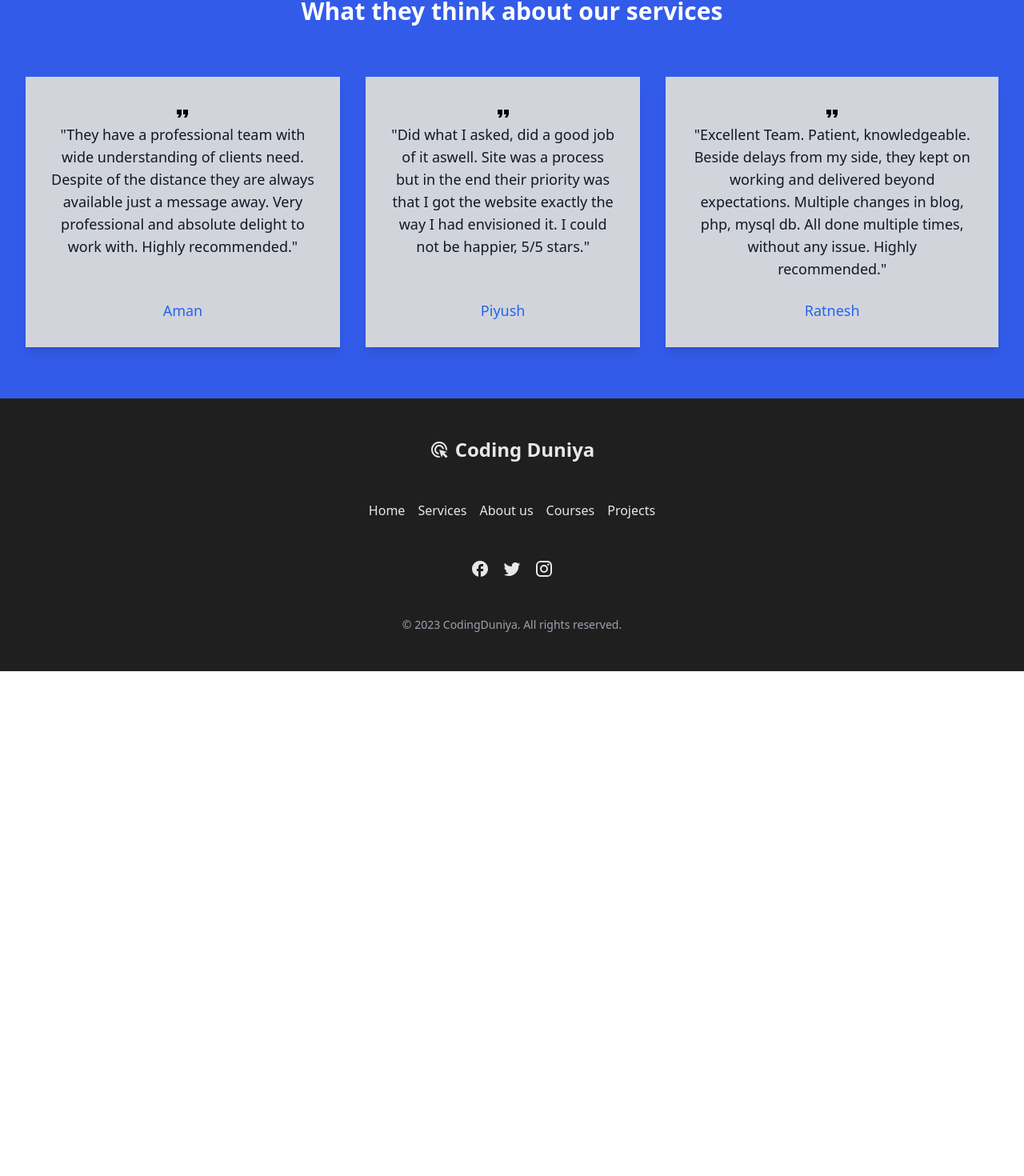
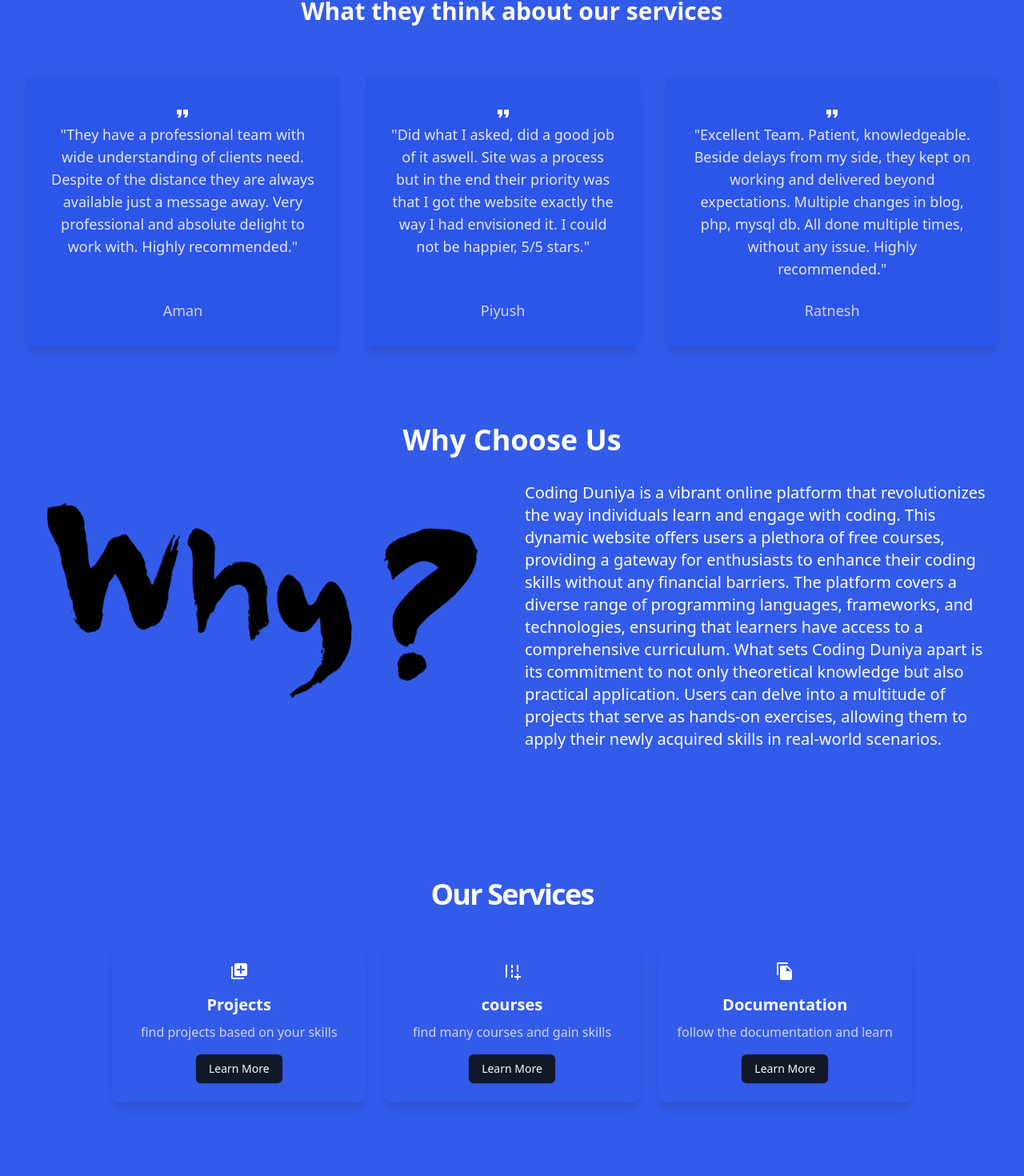
Before and after one commit to Amankohare0514/Coding_Duniya, a React (Create React App) app: page / in a window 1280 px wide. Shown: the part 910-2380 px from the top of the page at 80% size. Before the commit the page ends 1749 px from the top, so only its background shows below. Built offline with nearby package versions, Linux system fonts and the light colour scheme.

Commit message:
add more things on home page

```diff
--- a/src/components/Clients.js
+++ b/src/components/Clients.js
@@ -7,42 +7,42 @@
       <h1 className="text-3xl text-center font-bold text-white">What they think about our services</h1>
       <div className=" px-4 py-16 sm:px-6 lg:px-8">
         <div className="mx-auto max-w-7xl space-y-16 lg:space-y-0 lg:flex lg:space-x-8">
-          <Card className="flex flex-col items-center bg-gray-300 p-8 text-center shadow-lg">
+          <Card className="flex flex-col items-center bg-[#2c55eaf6] hover:border p-8 text-center shadow-lg">
             <blockquote className="relative flex-1">
-           <FormatQuoteIcon/>
-              <p className="text-lg font-medium text-gray-900">
+           <FormatQuoteIcon className="text-white"/>
+              <p className="text-lg font-medium text-gray-200">
                 "They have a professional team with wide understanding of clients need. Despite of the distance they are
                 always available just a message away. Very professional and absolute delight to work with. Highly
                 recommended."
               </p>
             </blockquote>
             <figcaption className="mt-6">
-              <div className="text-lg font-medium text-blue-600">Aman</div>
+              <div className="text-lg font-medium text-gray-300">Aman</div>
             </figcaption>
           </Card>
-          <Card className="flex flex-col items-center bg-gray-300  p-8 text-center shadow-lg">
+          <Card className="flex flex-col items-center bg-[#2c55eaf6] hover:border  p-8 text-center shadow-lg">
             <blockquote className="relative flex-1">
-            <FormatQuoteIcon/>
-              <p className="text-lg font-medium text-gray-900">
+            <FormatQuoteIcon className="text-white"/>
+              <p className="text-lg font-medium text-gray-200">
                 "Did what I asked, did a good job of it aswell. Site was a process but in the end their priority was that
                 I got the website exactly the way I had envisioned it. I could not be happier, 5/5 stars."
               </p>
             </blockquote>
             <figcaption className="mt-6">
-              <div className="text-lg font-medium text-blue-600">Piyush</div>
+              <div className="text-lg font-medium text-gray-300">Piyush</div>
             </figcaption>
           </Card>
-          <Card className="flex flex-col items-center bg-gray-300  p-8 text-center shadow-lg">
+          <Card className="flex flex-col items-center bg-[#2c55eaf6]  hover:border p-8 text-center shadow-lg">
             <blockquote className="relative flex-1">
-            <FormatQuoteIcon/>
-              <p className="text-lg font-medium text-gray-900">
+            <FormatQuoteIcon className="text-white"/>
+              <p className="text-lg font-medium text-gray-200">
                 "Excellent Team. Patient, knowledgeable. Beside delays from my side, they kept on working and delivered
                 beyond expectations. Multiple changes in blog, php, mysql db. All done multiple times, without any issue.
                 Highly recommended."
               </p>
             </blockquote>
             <figcaption className="mt-6">
-              <div className="text-lg font-medium text-blue-600">Ratnesh</div>
+              <div className="text-lg font-medium text-gray-300">Ratnesh</div>
             </figcaption>
           </Card>
         </div>
--- a/src/components/Home.js
+++ b/src/components/Home.js
@@ -1,5 +1,7 @@
 import React from "react"
 import Clients from "./Clients"
+import OurSerives from "./OurServices"
+import WhyUs from "./WhyUs"
 function Home() {
     return (
         <>
@@ -27,6 +29,8 @@
             </div>
         </div>
         <Clients/>
+        <WhyUs/>
+        <OurSerives/>
         </>
     )
 }
--- /dev/null
+++ b/src/components/OurServices.js
@@ -0,0 +1,59 @@
+import React from "react"
+import FileCopyIcon from '@mui/icons-material/FileCopy';
+import AddRoadIcon from '@mui/icons-material/AddRoad';
+import AddToPhotosIcon from '@mui/icons-material/AddToPhotos';
+function OurSerives() {
+  return (
+    <section className="bg-[#2c55eaf6] w-full flex justify-center py-12 md:py-24 lg:py-32">
+      <div className="container grid items-center justify-center gap-4 px-4 text-center md:px-6 lg:gap-10">
+        <div className="space-y-3">
+          <h2 className="text-white font-bold text-sm  tracking-tighter sm:text-3xl md:text-4xl">Our Services</h2>
+        </div>
+        <div className="grid w-full grid-cols-1 md:grid-cols-3 gap-6">
+          <div className="rounded-lg shadow-lg overflow-hidden hover:border">
+            <div className="p-6">
+              <AddToPhotosIcon className="h-12 w-12 mb-4 text-white" />
+              <h3 className="text-xl font-semibold mb-2 text-white">Projects</h3>
+              <p className="text-gray-300 mb-4">find projects based on your skills</p>
+              <a
+                className="inline-flex h-9 items-center justify-center rounded-md bg-gray-900 px-4 py-2 text-sm font-medium text-gray-50 shadow transition-colors hover:bg-gray-900/90 focus-visible:outline-none focus-visible:ring-1 focus-visible:ring-gray-950 disabled:pointer-events-none disabled:opacity-50 dark:bg-gray-50 dark:text-gray-900 dark:hover:bg-gray-50/90 dark:focus-visible:ring-gray-300"
+                href="#"
+              >
+                Learn More
+              </a>
+            </div>
+          </div>
+          <div className="rounded-lg shadow-lg overflow-hidden hover:border">
+            <div className="p-6">
+              <AddRoadIcon className="h-12 w-12 mb-4 text-white" />
+              <h3 className="text-xl font-semibold mb-2 text-white">courses</h3>
+              <p className="text-gray-300 mb-4">find many courses and gain skills</p>
+              <a
+                className="inline-flex h-9 items-center justify-center rounded-md bg-gray-900 px-4 py-2 text-sm font-medium text-gray-50 shadow transition-colors hover:bg-gray-900/90 focus-visible:outline-none focus-visible:ring-1 focus-visible:ring-gray-950 disabled:pointer-events-none disabled:opacity-50 dark:bg-gray-50 dark:text-gray-900 dark:hover:bg-gray-50/90 dark:focus-visible:ring-gray-300"
+                href="#"
+              >
+                Learn More
+              </a>
+            </div>
+          </div>
+          <div className="rounded-lg shadow-lg overflow-hidden hover:border">
+            <div className="p-6">
+              <FileCopyIcon className="h-12 w-12 mb-4 text-white" />
+              <h3 className="text-xl font-semibold mb-2 text-white">Documentation</h3>
+              <p className="text-gray-300 mb-4">follow the documentation and learn</p>
+              <a
+                className="inline-flex h-9 items-center justify-center rounded-md bg-gray-900 px-4 py-2 text-sm font-medium text-gray-50 shadow transition-colors hover:bg-gray-900/90 focus-visible:outline-none focus-visible:ring-1 focus-visible:ring-gray-950 disabled:pointer-events-none disabled:opacity-50 dark:bg-gray-50 dark:text-gray-900 dark:hover:bg-gray-50/90 dark:focus-visible:ring-gray-300"
+                href="#"
+              >
+                Learn More
+              </a>
+            </div>
+          </div>
+        </div>
+      </div>
+    </section>
+  )
+}
+
+
+export default OurSerives
--- /dev/null
+++ b/src/components/WhyUs.js
@@ -0,0 +1,33 @@
+import React from "react"
+export default function WhyUs() {
+  return (
+    <>
+    <div className="bg-[#2c55eaf6] text-white p-8">
+      <h2 className="text-4xl font-bold mb-8 text-center">Why Choose Us</h2>
+      <div className="flex flex-col lg:flex-row lg:space-x-8">
+        <div className="lg:w-1/2">
+          <img
+            alt="Isometric graphics"
+            className="mb-4"
+            height="400"
+            src="whyuslogo.png"
+            width="600"
+          />
+        </div>
+        <div className="lg:w-1/2 mt-8 lg:mt-0">
+          <p className="text-xl">
+          Coding Duniya is a vibrant online platform that revolutionizes the way individuals learn and engage
+           with coding. This dynamic website offers users a plethora of free courses, providing a gateway
+           for enthusiasts to enhance their coding skills without any financial barriers. The platform
+           covers a diverse range of programming languages, frameworks, and technologies, ensuring that
+           learners have access to a comprehensive curriculum. What sets Coding Duniya apart is its
+           commitment to not only theoretical knowledge but also practical application. Users can delve
+           into a multitude of projects that serve as hands-on exercises, allowing them to apply their
+            newly acquired skills in real-world scenarios.
+          </p>
+        </div>
+      </div>
+    </div>
+    </>
+  )
+}
```
Also changed, not shown: public/whyuslogo.png (added).
